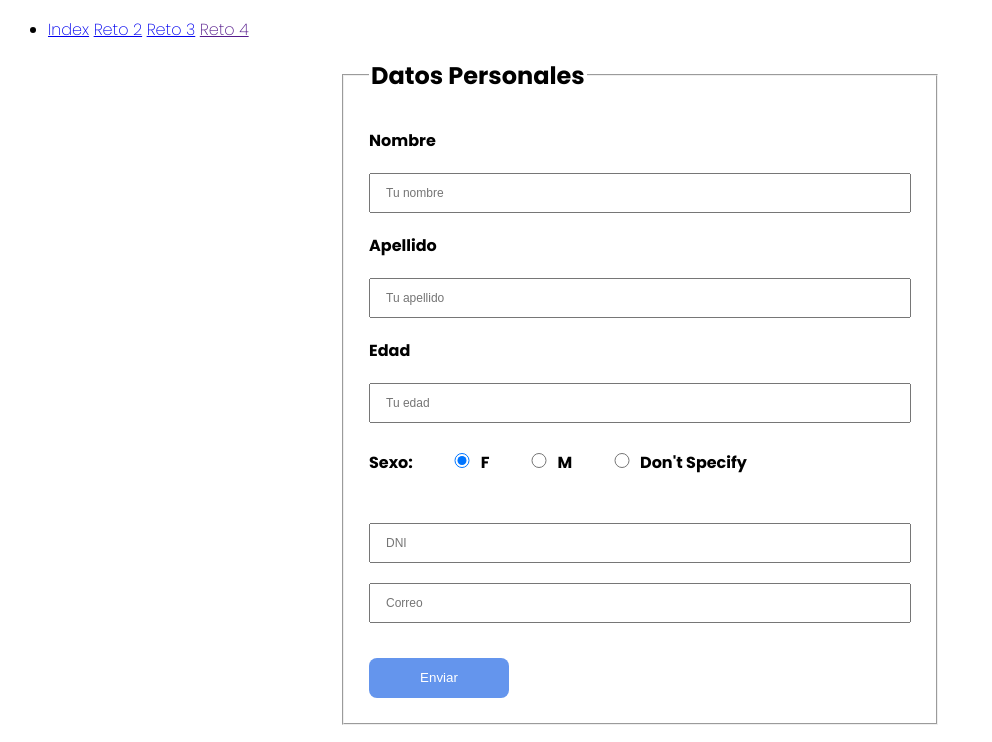
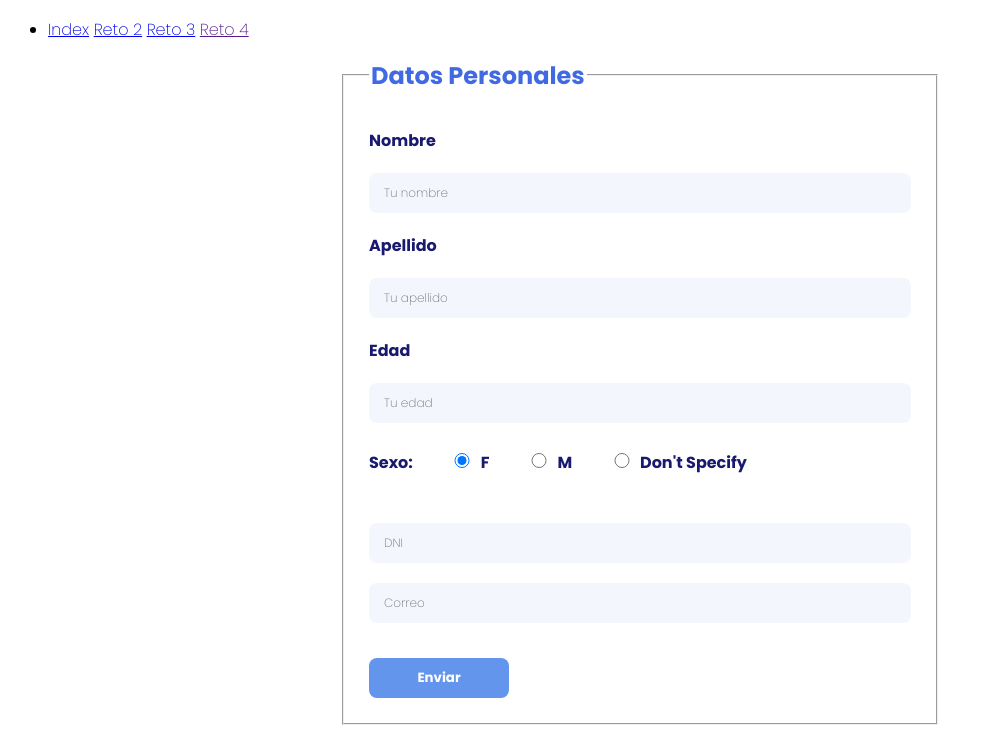
Before and after one commit to dansebp/hacakaton-3, a plain HTML site: page form.html in a window 1280 px wide. Shown: the part 58-800 px from the top of the page, without its empty margins (0-992 px from the left). Drawn offline with Linux system fonts and the light colour scheme.

Commit message:
se realizaron cambios a oform.html

```diff
--- a/form.html
+++ b/form.html
@@ -27,21 +27,21 @@
                 <fieldset>
                     <legend>Datos Personales</legend>
                     <label for="name">Nombre</label>
-                    <input type="text" name="us-name" id="name" placeholder="Tu nombre" required pattern="[A-Za-z]+">
+                    <input class="input-txt" type="text" name="us-name" id="name" placeholder="Tu nombre" required pattern="[A-Za-z]+">
                     <br>
                     <label for="lastname">Apellido</label>
-                    <input type="text" name="lastname" id="lastname" placeholder="Tu apellido" required pattern="[A-Za-z]+">
+                    <input class="input-txt" type="text" name="lastname" id="lastname" placeholder="Tu apellido" required pattern="[A-Za-z]+">
                     <br>
                     <label for="age">Edad</label>
-                    <input type="number" name="age" id="age" placeholder="Tu edad" required min="18" required max="80">
+                    <input class="input-txt" type="number" name="age" id="age" placeholder="Tu edad" required min="18" required max="80">
                     <br>
                     <label for="sex">Sexo:</label>
-                    <label><input type="radio" name="sex" id="sex" checked> F</label>
-                    <label><input type="radio" name="sex" id="sex"> M</label>
-                    <label><input type="radio" name="sex" id="sex"> Don't Specify</label>
+                    <label><input class="input-txt" type="radio" name="sex" id="sex" checked> F</label>
+                    <label><input class="input-txt" type="radio" name="sex" id="sex"> M</label>
+                    <label><input class="input-txt" type="radio" name="sex" id="sex"> Don't Specify</label>
                     <br><br>
-                    <input type="text" name="ID" placeholder="DNI" required pattern="\d{8}">
-                    <input type="email" name="email" placeholder="Correo" required>
+                    <input class="input-txt" type="text" name="ID" placeholder="DNI" required pattern="\d{8}">
+                    <input class="input-txt" type="email" name="email" placeholder="Correo" required>
                     <br><br>
                     <button>Enviar</button>
                 </fieldset>
--- a/styles/reto.css
+++ b/styles/reto.css
@@ -11,6 +11,7 @@ fieldset{
 legend {
     font-size: 1.5em;
     font-weight: 700;
+    color: royalblue;
 }
 input {
     box-sizing: border-box;
@@ -20,14 +21,26 @@ input {
     height: 40px;
     margin: 10px 0;
     padding: 0 15px;
+    border: none;
+    border-radius: 8px;
+    background-color: #f3f6fc;
+}
+input:focus {
+    color: rgb(38, 0, 255);
+  }
+.input-txt {
+    font-family: 'Poppins', sans-serif;
 }
 label{
     font-size: 16px;
     font-weight: 700;
+    color: midnightblue;
     display: inline-block;
     margin: 10px 0;
 }
 button {
+    font-family: 'Poppins', sans-serif;
+    font-weight: 700;
     width: 140px;
     height: 40px;
     border: none;
```
